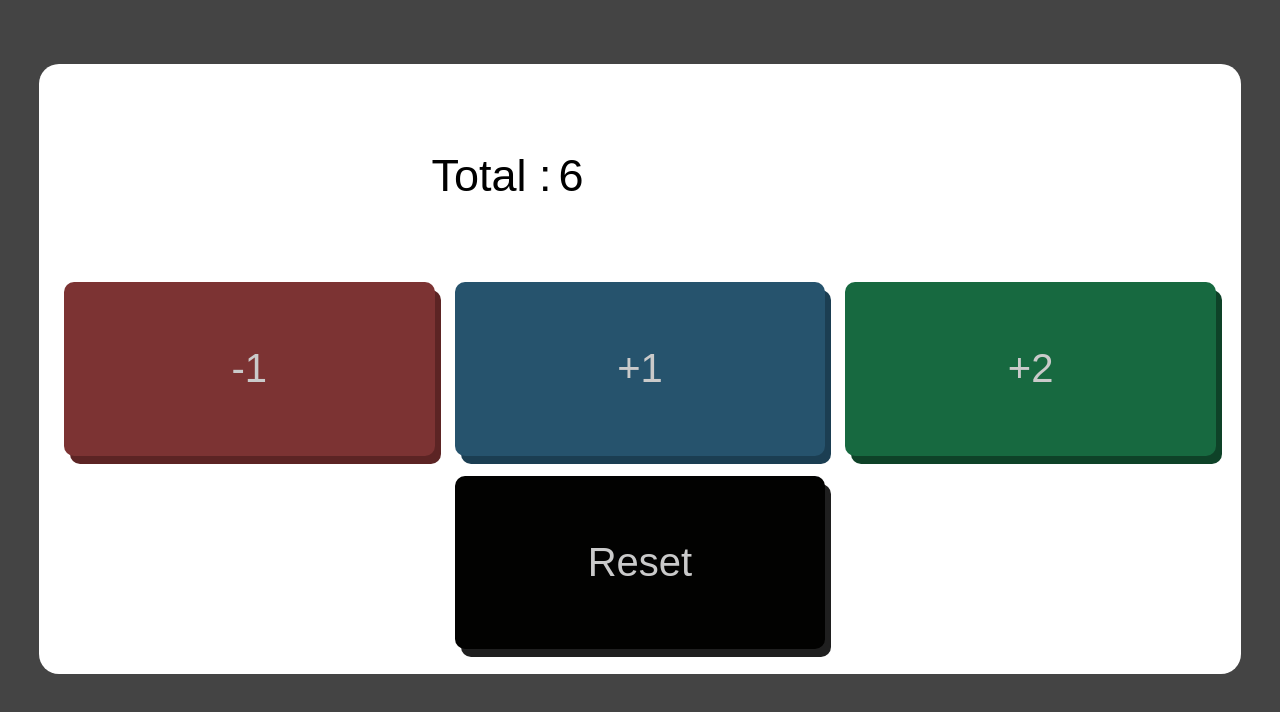
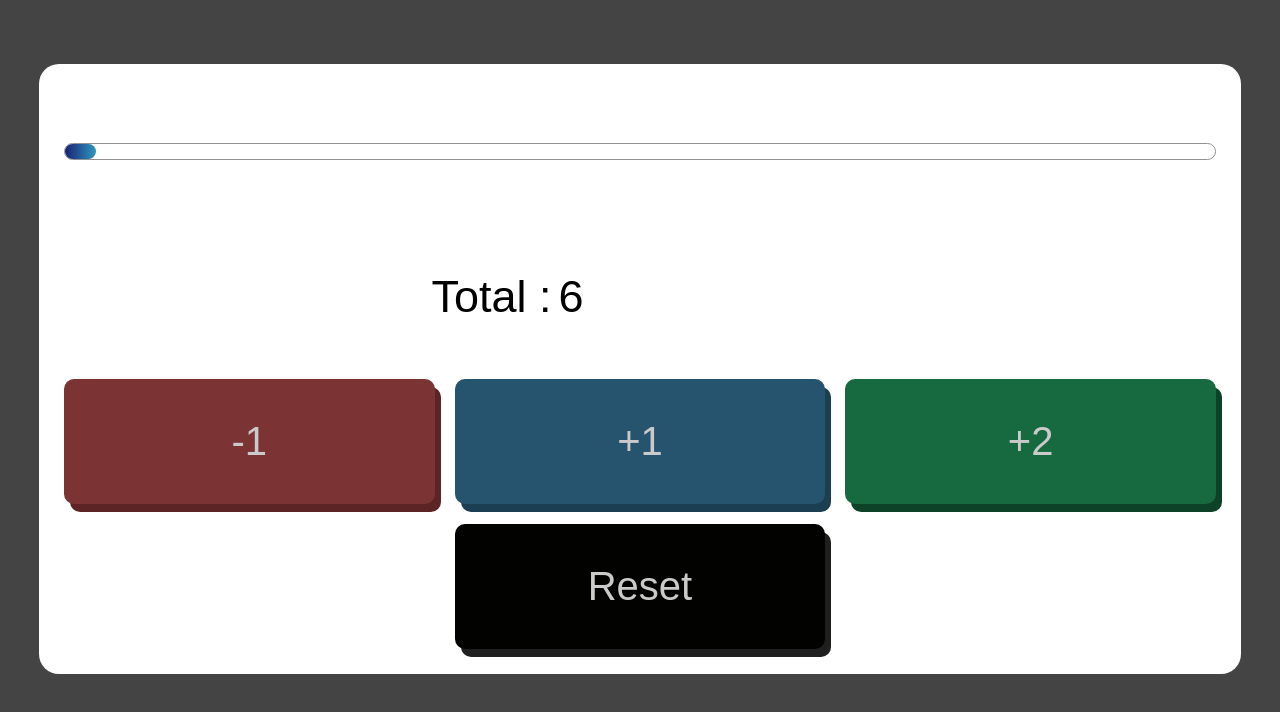
Before and after one commit to Nofinu/CompteurJs, a plain HTML site: page index.html in a window 1280 px wide. Both pictures are taken after typing "5" into the empty fields and a click on the button "+1". Drawn offline with Linux system fonts and the light colour scheme.

Commit message:
add progress bar

```diff
--- a/index.html
+++ b/index.html
@@ -11,6 +11,7 @@
 
 <body>
   <div id="card">
+    <div id="completion"><div id="progres"></div></div>
     <div id="compteurText">Total :  <input type="number" name="value" id="compteur"></div>
       <button id="b1">-1</button>
       <button id="b2">+1</button>
--- a/main.js
+++ b/main.js
@@ -1,4 +1,5 @@
 const display = document.getElementById('compteur');
+const progresBar = document.getElementById('progres');
 const b1 = document.querySelector('#b1');
 const b2 = document.querySelector('#b2');
 const b3 = document.querySelector('#b3');
@@ -7,41 +8,39 @@ let cpt = 0;
 
 function displayfnt (){
   display.value = cpt;
+  if(cpt<220){
+    progresBar.style.width = (cpt/220)*100 +"%"
+  }
+
 }
 
 document.addEventListener('keydown',(e)=>{
   if(e.key == "ArrowUp"){
     cpt++
-
     displayfnt ()
   }
   if(e.key == "ArrowDown"){
     cpt --
-
     displayfnt ()
   }
   if(e.key == "ArrowRight"){
     cpt +=2
-
     displayfnt ()
   }
 })
 
 b1.addEventListener("click",(e)=>{
   cpt--
-
   displayfnt ()
 })
 
 b2.addEventListener("click",(e)=>{
   cpt++
-
   displayfnt ()
 })
 
 b3.addEventListener("click",(e)=>{
   cpt +=2
-
   displayfnt ()
 })
 
@@ -55,4 +54,5 @@ reset.addEventListener("click",(e)=>{
 display.addEventListener('change',(e)=>{
   console.log(display.value)
   cpt = Number(display.value);
+  displayfnt()
 })
--- a/style.css
+++ b/style.css
@@ -12,10 +12,24 @@ body,html{
   margin-top: 5%;
   display: grid;
   grid-template-columns: 1fr 1fr 1fr;
-  grid-template-rows: 1fr 1fr 1fr;
+  grid-template-rows: 1fr 1fr 1fr 1fr;
   align-items: center;
   gap: 20px;
   padding: 25px;
+}
+
+#completion{
+  grid-column: 1/4;
+  height: 15px;
+  border: solid rgb(146, 146, 146) 1px;
+  border-radius: 15px;
+}
+
+#progres{
+  width: 0%;
+  height: 15px;
+  background: linear-gradient(0.25turn,#182172, #2f97c0);;
+  border-radius: 15px;
 }
 
 #compteurText{
```
